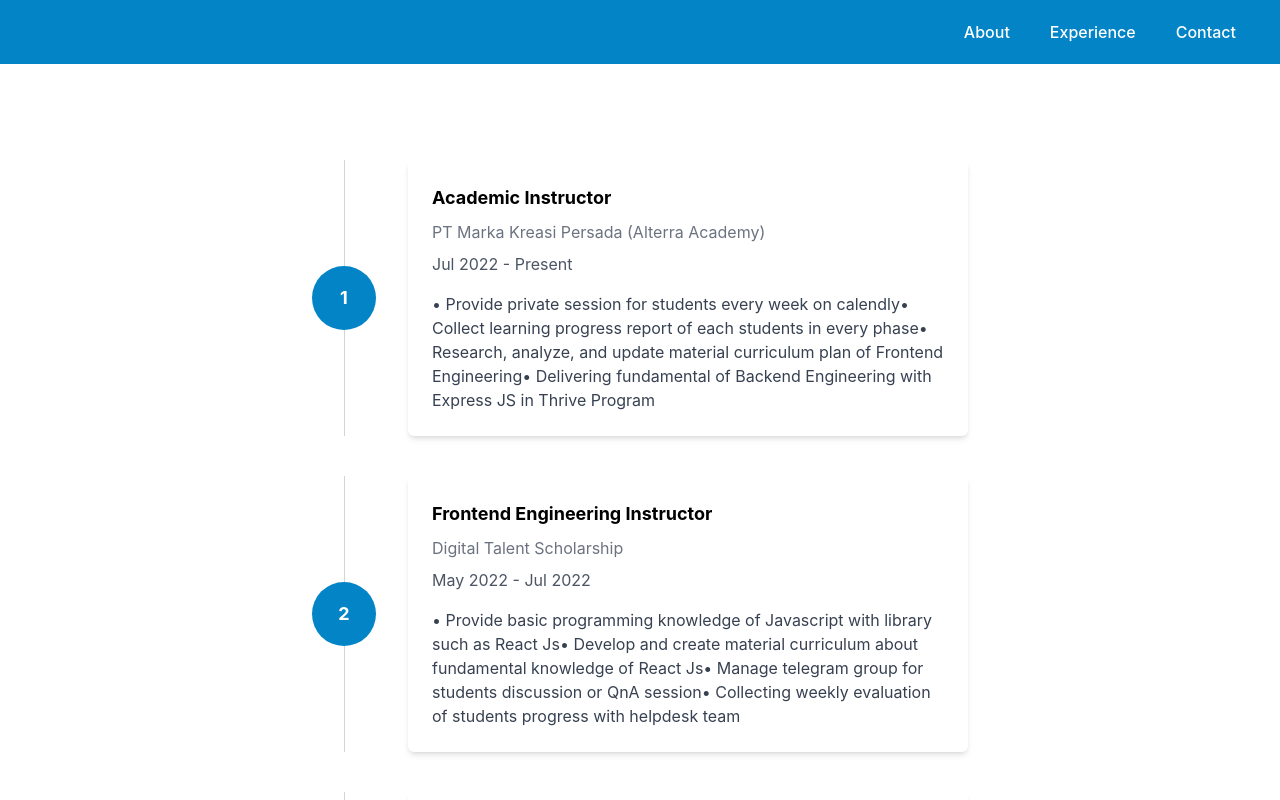
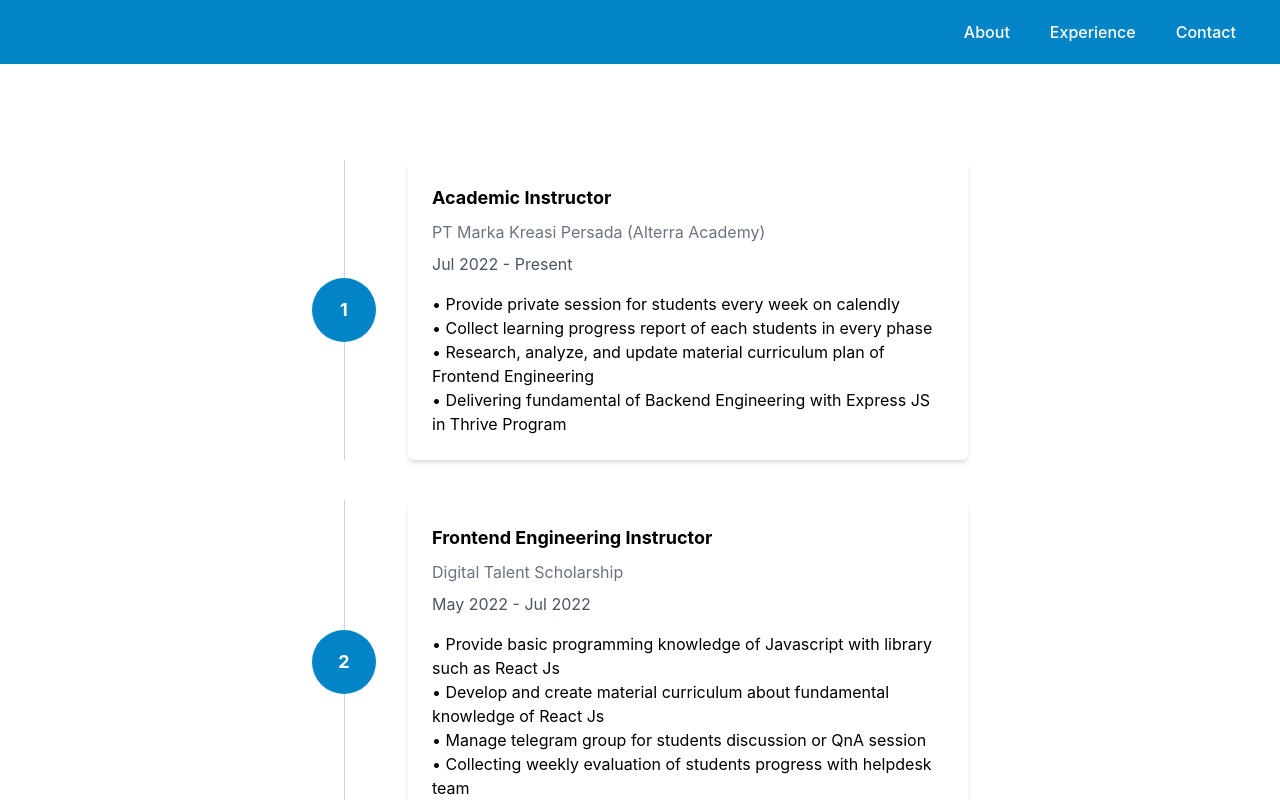
Before and after one commit to BagasDhitya/portfolio-react, a React (Vite) app: page /experience in a window 1280 px wide. Shown: the top 800 px of the page. Built offline with nearby package versions, Linux system fonts and the light colour scheme.

Commit message:
fixing point of experience

```diff
--- a/src/pages/experience/index.tsx
+++ b/src/pages/experience/index.tsx
@@ -24,13 +24,22 @@ const Experience = () => {
                                 <h3 className="text-lg font-bold mb-2">{experience.title}</h3>
                                 <h4 className="text-gray-500 mb-2">{experience.company}</h4>
                                 <p className="text-gray-600 mb-4">{experience.date}</p>
-                                <p className="text-gray-700">{experience.description}</p>
+                                <div className="flex flex-row">
+                                    {
+                                        experience.description.map((item: any) => {
+                                            return (
+                                                <>
+                                                    {item}<br />
+                                                </>
+                                            )
+                                        })
+                                    }
+                                </div>
                             </div>
                         </div>
                     ))}
                 </div>
             </div>
-
         </Layout>
     )
 }
```
